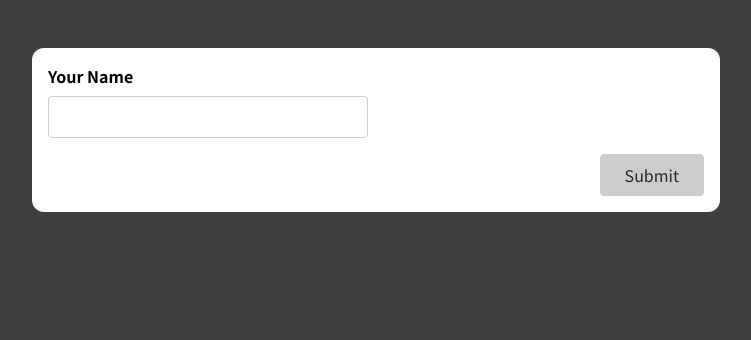
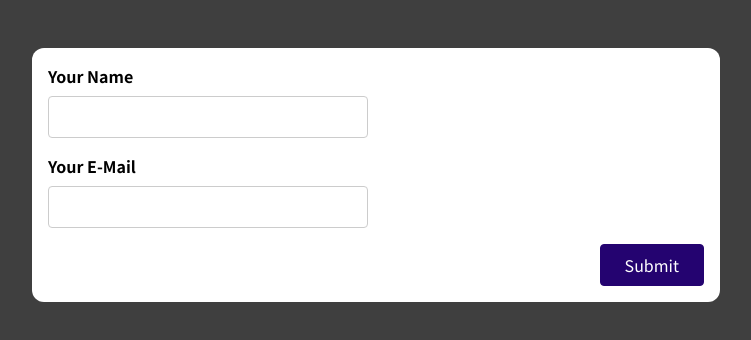
Before and after one commit to BobMakhlin/react-forms, a React (Create React App) app: page / in a window 1280 px wide. Shown: the top 340 px of the page, without its empty margins (264-1015 px from the left). Built offline with nearby package versions, Linux system fonts and the light colour scheme.

Commit message:
Refactoring

```diff
--- a/src/components/SimpleInput.js
+++ b/src/components/SimpleInput.js
@@ -1,37 +1,49 @@
-import { useCallback, useEffect, useState } from "react";
+import useFormControl from "../hooks/use-form-control";
 
-const SimpleInput = (props) => {
-  const [name, setName] = useState("");
-  const [nameIsTouched, setNameIsTouched] = useState(false);
-  const nameIsValid = name.trim() !== "";
-  const nameIsInvalid = !nameIsValid && nameIsTouched;
-  const formIsValid = nameIsValid;
+const SimpleInput = () => {
+  const {
+    value: name,
+    isValid: nameIsValid,
+    hasError: nameInputHasError,
+    changeHandler: nameChangeHandler,
+    blurHandler: nameBlurHandler,
+    reset: resetName,
+    markAsTouched: markNameAsTouched,
+  } = useFormControl((name) => name.trim() !== "");
 
-  const nameChangeHandler = useCallback((event) => {
-    setName(event.target.value);
-  }, []);
-
-  const nameBlurHandler = useCallback(() => {
-    setNameIsTouched(true);
-  }, []);
+  const {
+    value: email,
+    isValid: emailIsValid,
+    hasError: emailInputHasError,
+    changeHandler: emailChangeHandler,
+    blurHandler: emailBlurHandler,
+    reset: resetEmail,
+    markAsTouched: markEmailAsTouched,
+  } = useFormControl((email) => email.includes("@"));
 
   const submitHandler = (event) => {
     event.preventDefault();
 
-    if (!nameIsValid) {
-      setNameIsTouched(true);
+    markNameAsTouched();
+    markEmailAsTouched();
+
+    if (!nameIsValid || !emailIsValid) {
       return;
     }
 
     console.log("submission handler, name:", name);
 
-    setName("");
-    setNameIsTouched(false);
+    resetName();
+    resetEmail();
   };
 
-  const nameInputClasses = nameIsInvalid
+  const nameInputClasses = nameInputHasError
     ? "form-control invalid"
     : "form-control";
+  const emailInputClasses = emailInputHasError
+    ? "form-control invalid"
+    : "form-control";
+  const formIsInvalid = nameInputHasError || emailInputHasError;
 
   return (
     <form onSubmit={submitHandler}>
@@ -44,47 +56,29 @@ const SimpleInput = (props) => {
           onBlur={nameBlurHandler}
           value={name}
         />
-        {nameIsInvalid && <p className="error-text">Name must not be empty</p>}
+        {nameInputHasError && (
+          <p className="error-text">Name must not be empty</p>
+        )}
       </div>
+      <div className={emailInputClasses}>
+        <label htmlFor="email">Your E-Mail</label>
+        <input
+          type="text"
+          id="email"
+          onChange={emailChangeHandler}
+          onBlur={emailBlurHandler}
+          value={email}
+        />
+        {emailInputHasError && (
+          <p className="error-text">Please enter a valid email</p>
+        )}
+      </div>
+
       <div className="form-actions">
-        <button disabled={!formIsValid}>Submit</button>
+        <button disabled={formIsInvalid}>Submit</button>
       </div>
     </form>
   );
 };
 
 export default SimpleInput;
-
-// const nameChangeHandler = (event) => {
-//   setName(event.target.value);
-
-//   // if (!nameIsValid) {
-//   //   if (event.target.value.trim() !== "") {
-//   //     setNameIsValid(true);
-//   //   }
-//   // }
-// };
-
-// const nameBlurHandler = () => {
-//   setNameIsTouched(true);
-
-//   // if (name.trim() === "") {
-//   //   setNameIsValid(false);
-//   // }
-// };
-
-// // const formSubmitHandler = (event) => {
-// //   event.preventDefault();
-
-// //   setNameIsTouched(true);
-
-// //   if (name.trim() === "") {
-// //     setNameIsValid(false);
-// //     return;
-// //   }
-
-// //   console.log("submission handler, name:", name);
-
-// //   setNameIsValid(true);
-// //   setName("");
-// // };
--- /dev/null
+++ b/src/hooks/use-form-control.js
@@ -0,0 +1,35 @@
+import { useCallback, useState } from "react";
+
+const useFormControl = (validatorFn) => {
+  const [value, setValue] = useState("");
+  const [isTouched, setIsTouched] = useState(false);
+  const isValid = validatorFn(value);
+  const hasError = !isValid && isTouched;
+
+  const changeHandler = useCallback((event) => {
+    setValue(event.target.value);
+  }, []);
+  const blurHandler = useCallback(() => {
+    setIsTouched(true);
+  }, []);
+  const reset = useCallback(() => {
+    setValue("");
+    setIsTouched(false);
+  }, []);
+  const markAsTouched = useCallback(() => {
+    setIsTouched(true);
+  }, []);
+
+  return {
+    value,
+    isTouched,
+    isValid,
+    hasError,
+    changeHandler,
+    blurHandler,
+    reset,
+    markAsTouched,
+  };
+};
+
+export default useFormControl;
```
